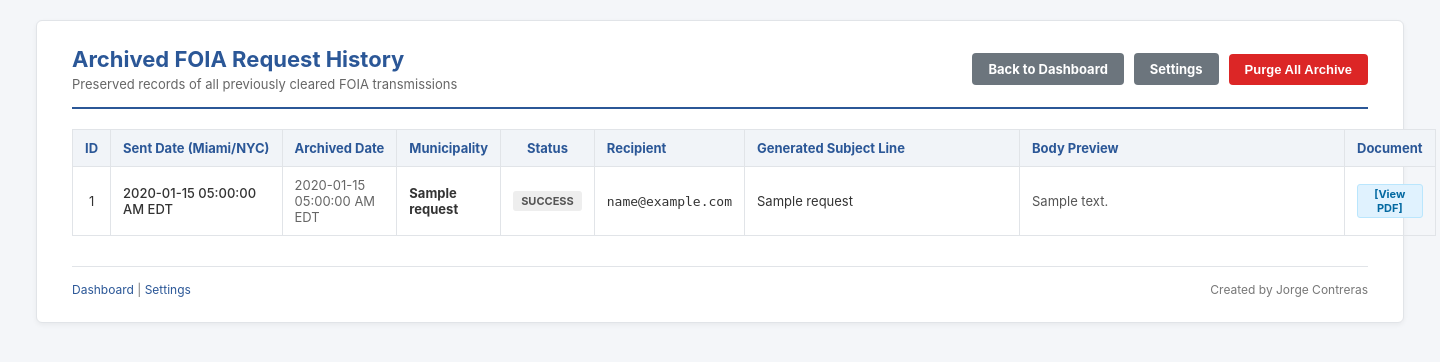
After one commit to JorgeJoseContreras/boca-raton-foia-bot, a Flask app: page /archive in a window 1440 px wide. The commit adds this page. Shown: the top 362 px of the page. Run offline with Flask 3, Linux system fonts and the light colour scheme; tables that the repository leaves empty hold one stand-in row (values such as "Sample post").

Commit message:
Add persistent log archiving with /archive view in Settings, remove Statutory Basis column from directory, and modernize default FOIA template with dynamic date tags in Settings

```diff
--- a/app.py
+++ b/app.py
@@ -5,7 +5,7 @@ import os
 import atexit
 from apscheduler.schedulers.background import BackgroundScheduler
 
-from database import init_db, get_all_requests, get_all_responses, get_setting, set_setting, log_response, update_request_status_by_fax_id, clear_all_requests
+from database import init_db, get_all_requests, get_all_responses, get_setting, set_setting, log_response, update_request_status_by_fax_id, clear_all_requests, get_archived_requests, purge_archived_requests
 from email_engine import send_all_foia_requests, send_single_foia_email, check_inbox, generate_foia_content, send_telegram_notification, TARGET_MUNICIPALITIES
 from fax_engine import send_all_foia_faxes, send_single_foia_fax, PDF_STORAGE_DIR
 from telegram_bot import start_bot_thread
@@ -167,7 +167,18 @@ def get_requests_api():
 @app.route("/api/clear_logs", methods=["POST"])
 def clear_logs_endpoint():
     clear_all_requests()
-    return jsonify({"status": "success", "message": "Outgoing request logs have been cleared."})
+    return jsonify({"status": "success", "message": "Outgoing request logs have been archived and cleared from active log."})
+
+@app.route("/archive")
+def archive_page():
+    archived_logs = get_archived_requests()
+    sender_email = os.getenv("SENDER_EMAIL", "jorge.properties.123@gmail.com")
+    return render_template("archive.html", archived_logs=archived_logs, sender_email=sender_email)
+
+@app.route("/api/archive/purge", methods=["POST"])
+def purge_archive_endpoint():
+    purge_archived_requests()
+    return jsonify({"status": "success", "message": "Archived request history has been permanently purged."})
 
 @app.route("/api/check_inbox", methods=["POST"])
 def trigger_inbox_check():
--- a/email_engine.py
+++ b/email_engine.py
@@ -64,7 +64,13 @@ def generate_foia_content(city_name="City of Boca Raton"):
     subject_default = f"Florida Chapter 119 Public Records Request - Code Compliance & Demolition Lists - {city_name}"
 
     if use_ai == "false" and custom_template:
-        body = custom_template.replace("{city_name}", city_name).replace("{req_date}", req_date).replace("{start_date}", start_date).replace("City of Boca Raton", city_name)
+        body = (custom_template
+                .replace("{city_name}", city_name)
+                .replace("{date_of_request}", req_date)
+                .replace("{current_date}", req_date)
+                .replace("{req_date}", req_date)
+                .replace("{start_date}", start_date)
+                .replace("City of Boca Raton", city_name))
         return subject_default, body
 
     api_key = os.getenv("GEMINI_API_KEY")
--- /dev/null
+++ b/templates/archive.html
@@ -0,0 +1,274 @@
+<!DOCTYPE html>
+<html lang="en">
+<head>
+    <meta charset="UTF-8">
+    <meta name="viewport" content="width=device-width, initial-scale=1.0">
+    <title>Archived FOIA Request History - Code Enforcement Automation</title>
+    <style>
+        body {
+            font-family: -apple-system, BlinkMacSystemFont, "Segoe UI", Roboto, Arial, sans-serif;
+            background-color: #f4f6f9;
+            color: #333333;
+            margin: 0;
+            padding: 0;
+        }
+
+        a {
+            text-decoration: none;
+            color: #2b5797;
+        }
+        a:hover {
+            text-decoration: underline;
+        }
+
+        .container {
+            width: 95%;
+            max-width: 1750px;
+            margin: 20px auto;
+            background: #ffffff;
+            border: 1px solid #e1e4e8;
+            border-radius: 6px;
+            box-shadow: 0 2px 5px rgba(0,0,0,0.05);
+            padding: 25px 35px;
+            box-sizing: border-box;
+        }
+
+        header {
+            display: flex;
+            justify-content: space-between;
+            align-items: center;
+            border-bottom: 2px solid #2b5797;
+            padding-bottom: 15px;
+            margin-bottom: 20px;
+            gap: 15px;
+            flex-wrap: wrap;
+        }
+
+        h1 {
+            margin: 0;
+            font-size: 22px;
+            color: #2b5797;
+        }
+
+        .meta-info {
+            font-size: 13px;
+            color: #666666;
+            margin-top: 4px;
+        }
+
+        .btn-group {
+            display: flex;
+            gap: 10px;
+            align-items: center;
+        }
+
+        .btn {
+            background-color: #2b5797;
+            color: white;
+            border: none;
+            padding: 8px 16px;
+            font-size: 13px;
+            font-weight: bold;
+            border-radius: 4px;
+            cursor: pointer;
+            text-decoration: none;
+            display: inline-flex;
+            align-items: center;
+            justify-content: center;
+        }
+
+        .btn:hover {
+            background-color: #1e3d6b;
+            text-decoration: none;
+        }
+
+        .btn-secondary {
+            background-color: #6c757d;
+        }
+        .btn-secondary:hover {
+            background-color: #5a6268;
+        }
+
+        .btn-danger {
+            background-color: #dc2626;
+        }
+        .btn-danger:hover {
+            background-color: #b91c1c;
+        }
+
+        .data-table {
+            width: 100%;
+            border-collapse: collapse;
+            font-size: 13px;
+            margin-top: 15px;
+            table-layout: auto;
+        }
+
+        .data-table th, .data-table td {
+            border: 1px solid #e1e4e8;
+            padding: 10px 12px;
+            text-align: left;
+            vertical-align: middle;
+            word-break: normal;
+            overflow-wrap: break-word;
+        }
+
+        .data-table th {
+            background-color: #f1f4f8;
+            color: #2b5797;
+            font-weight: bold;
+            white-space: nowrap;
+        }
+
+        .data-table tr:nth-child(even) {
+            background-color: #fafbfc;
+        }
+
+        .status-badge {
+            display: inline-block;
+            padding: 3px 8px;
+            border-radius: 3px;
+            font-size: 11px;
+            font-weight: bold;
+            text-transform: uppercase;
+        }
+
+        .status-sent {
+            background-color: #e6f4ea;
+            color: #137333;
+            border: 1px solid #ceead6;
+        }
+
+        .status-failed {
+            background-color: #fce8e6;
+            color: #c5221f;
+            border: 1px solid #fad2cf;
+        }
+
+        footer {
+            margin-top: 30px;
+            border-top: 1px solid #e1e4e8;
+            padding-top: 15px;
+            font-size: 12px;
+            color: #777777;
+            display: flex;
+            justify-content: space-between;
+            align-items: center;
+        }
+
+        .toast {
+            position: fixed;
+            bottom: 20px;
+            right: 20px;
+            background: rgba(0, 0, 0, 0.85);
+            color: white;
+            padding: 12px 20px;
+            border-radius: 4px;
+            display: none;
+            z-index: 1000;
+            font-size: 14px;
+        }
+    </style>
+</head>
+<body>
+    <div class="container">
+        <header>
+            <div>
+                <h1>Archived FOIA Request History</h1>
+                <div class="meta-info">Preserved records of all previously cleared FOIA transmissions</div>
+            </div>
+            <div class="btn-group">
+                <a href="/" class="btn btn-secondary">Back to Dashboard</a>
+                <a href="/settings" class="btn btn-secondary">Settings</a>
+                {% if archived_logs %}
+                <button class="btn btn-danger" onclick="purgeArchive()">Purge All Archive</button>
+                {% endif %}
+            </div>
+        </header>
+
+        {% if archived_logs %}
+        <table class="data-table">
+            <thead>
+                <tr>
+                    <th style="width: 45px; text-align: center;">ID</th>
+                    <th style="width: 185px;">Sent Date (Miami/NYC)</th>
+                    <th style="width: 185px;">Archived Date</th>
+                    <th style="width: 175px;">Municipality</th>
+                    <th style="width: 80px; text-align: center;">Status</th>
+                    <th style="width: 175px;">Recipient</th>
+                    <th style="min-width: 250px;">Generated Subject Line</th>
+                    <th style="min-width: 300px;">Body Preview</th>
+                    <th style="width: 95px; text-align: center;">Document</th>
+                </tr>
+            </thead>
+            <tbody>
+                {% for req in archived_logs %}
+                <tr>
+                    <td style="text-align: center;">{{ req.original_id or req.id }}</td>
+                    <td><span style="font-weight: 500;">{{ req.timestamp }}</span></td>
+                    <td><span style="color: #666;">{{ req.archived_at }}</span></td>
+                    <td><strong>{{ req.city_name or 'N/A' }}</strong></td>
+                    <td style="text-align: center;">
+                        {% if req.status|lower == 'sent' or req.status|lower == 'delivered' %}
+                            <span class="status-badge status-sent">Sent</span>
+                        {% elif req.status|lower == 'failed' %}
+                            <span class="status-badge status-failed">Failed</span>
+                        {% else %}
+                            <span class="status-badge" style="background-color: #eee; color: #555;">{{ req.status }}</span>
+                        {% endif %}
+                    </td>
+                    <td><code>{{ req.recipient_email }}</code></td>
+                    <td>{{ req.subject }}</td>
+                    <td><span style="color: #555;">{{ req.body_preview }}</span></td>
+                    <td style="text-align: center;">
+                        {% if req.pdf_id %}
+                            <a href="/api/fax/pdf/{{ req.pdf_id }}" target="_blank" style="display: inline-block; font-size: 11px; font-weight: bold; background: #e0f2fe; color: #0369a1; border: 1px solid #bae6fd; padding: 2px 6px; border-radius: 3px;">[View PDF]</a>
+                        {% else %}
+                            <span style="color: #bbb; font-size: 11px;">Email</span>
+                        {% endif %}
+                    </td>
+                </tr>
+                {% endfor %}
+            </tbody>
+        </table>
+        {% else %}
+        <div style="padding: 40px 20px; text-align: center; color: #777; font-style: italic; background: #fafafa; border: 1px dashed #ddd; border-radius: 6px; margin-top: 20px;">
+            No archived requests found. When you click "Clear Log" on the dashboard or settings, cleared records are archived here automatically.
+        </div>
+        {% endif %}
+
+        <footer>
+            <div>
+                <a href="/">Dashboard</a> | <a href="/settings">Settings</a>
+            </div>
+            <div>
+                Created by Jorge Contreras
+            </div>
+        </footer>
+    </div>
+
+    <div class="toast" id="toast">Notification</div>
+
+    <script>
+        function showToast(msg) {
+            const t = document.getElementById('toast');
+            t.innerText = msg;
+            t.style.display = 'block';
+            setTimeout(() => t.style.display = 'none', 3000);
+        }
+
+        async function purgeArchive() {
+            if (!confirm("Are you sure you want to permanently delete all archived history? This action cannot be undone.")) return;
+            showToast("Purging archived history...");
+            try {
+                const res = await fetch('/api/archive/purge', { method: 'POST' });
+                const data = await res.json();
+                showToast(data.message || "Archive purged.");
+                setTimeout(() => location.reload(), 800);
+            } catch (err) {
+                showToast("Error purging archive.");
+            }
+        }
+    </script>
+</body>
+</html>
```
Also changed, not shown: database.py (+54 -4 lines), templates/index.html (+5 -7 lines), templates/settings.html (+34 -19 lines).
